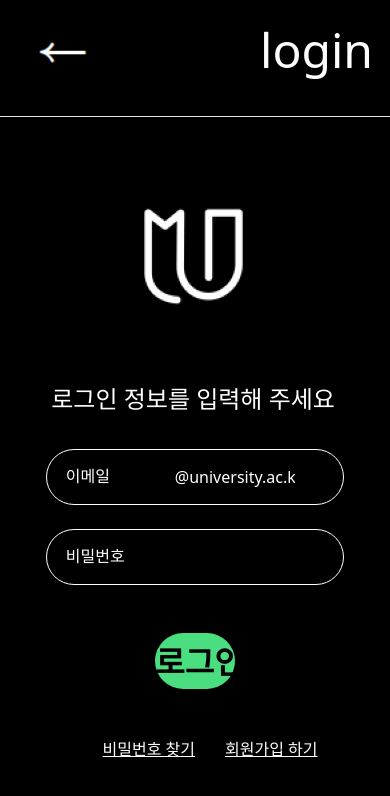
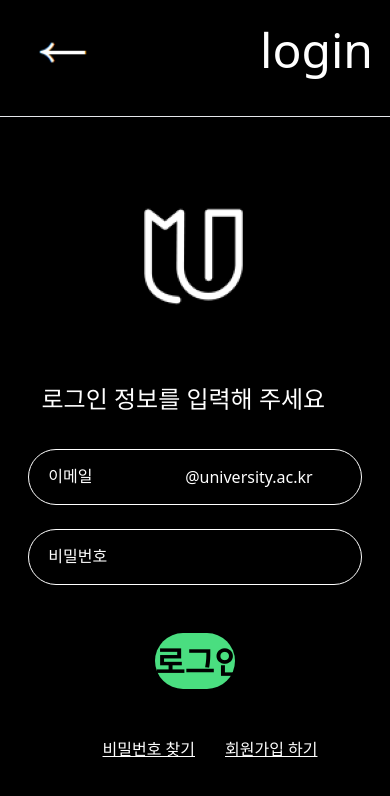
Before and after one commit to UMC-Umark/umark-FE, a React (Create React App) app: page /Login in a window 390 px wide. Shown: the top 796 px of the page. Built offline with nearby package versions, Linux system fonts and the light colour scheme.

Commit message:
[FEAT]-login page

```diff
--- a/src/css/Login.css
+++ b/src/css/Login.css
@@ -55,11 +55,12 @@
     }
 
     .custom-logininput {
-        width: 90%;
+        text-align:left;
+        width: 95%;
         color:white;
         max-width: 100%; /* 최대 너비를 100%로 설정하여 가로폭에 꽉 차게 함 */
         height:3.5rem;
-        padding-left: 5rem;
+        padding-left: 6rem;
     }
     .custom-loginbutton1 {
         height:3.5rem;
@@ -73,7 +74,7 @@
         padding-left:3rem;
     }
     .custom-loginform {
-        width:85%;
+        width:90%;
     }
     .custom-loginlabel {
         font-size:1rem;
```
